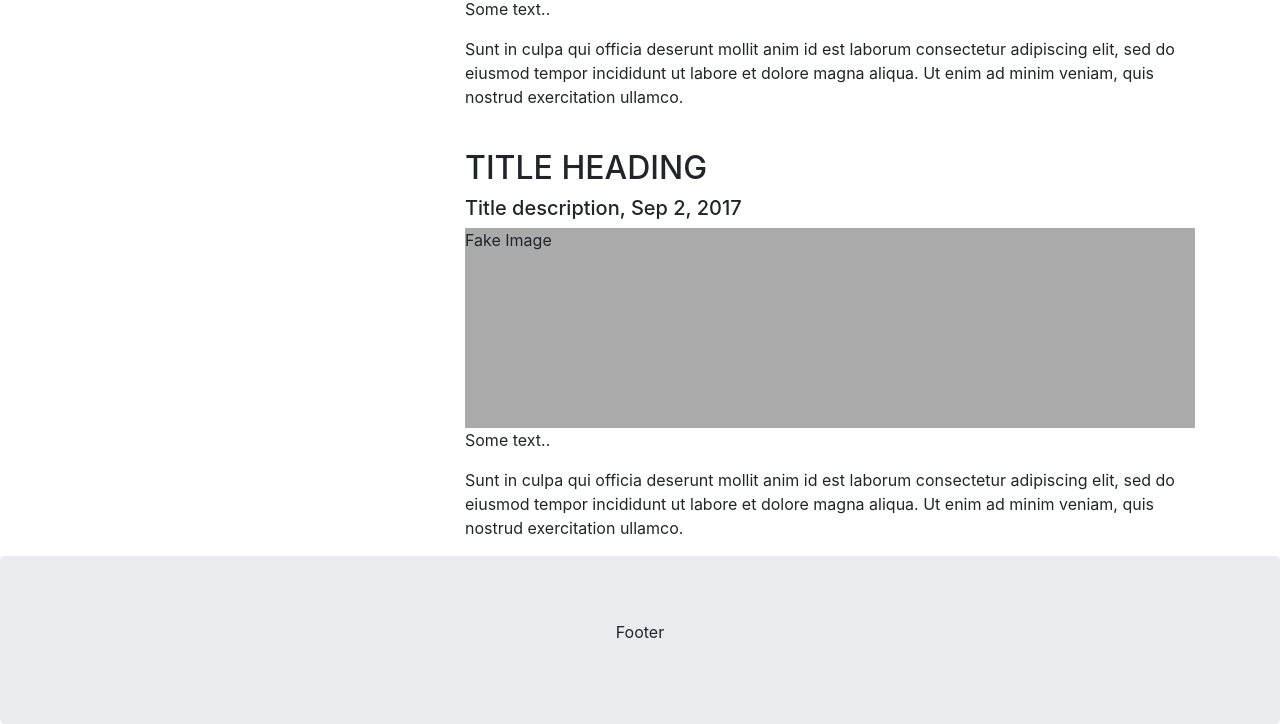
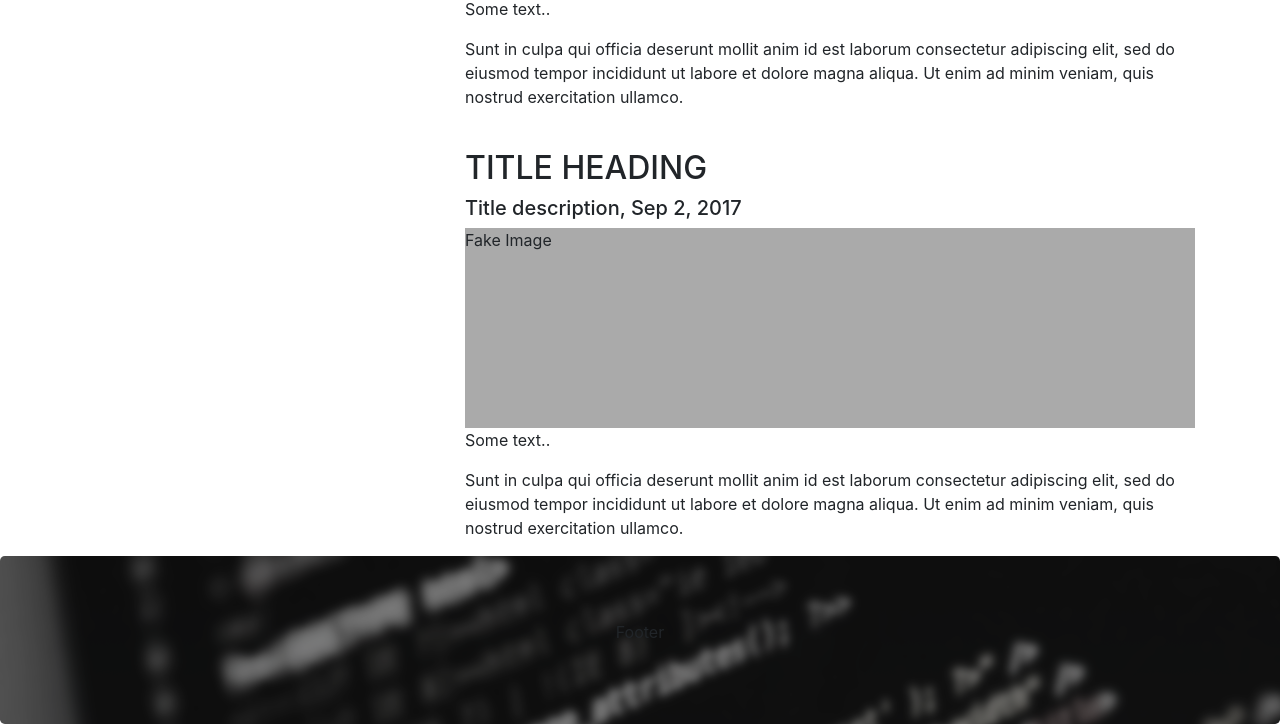
Before and after one commit to CCAC-CIT/CCAC-CIT.github.io, a website: page index.html in a window 1280 px wide. Shown: the part 591-1315 px from the top of the page. Drawn offline with nearby package versions, Linux system fonts and the light colour scheme.

Commit message:
edited jumbotron and CSS

```diff
--- a/index.html
+++ b/index.html
@@ -13,6 +13,15 @@
     height: 200px;
     background: #aaa;
   }
+  .jumbotron{
+    background:
+    url(assets/Images/header.png);
+
+    background-repeat: no-repeat;
+    background-attachment: fixed;
+  }
+
+
   </style>
 </head>
 <body>
```
Also changed, not shown: assets/Images/header.png (added), 1 other file.
